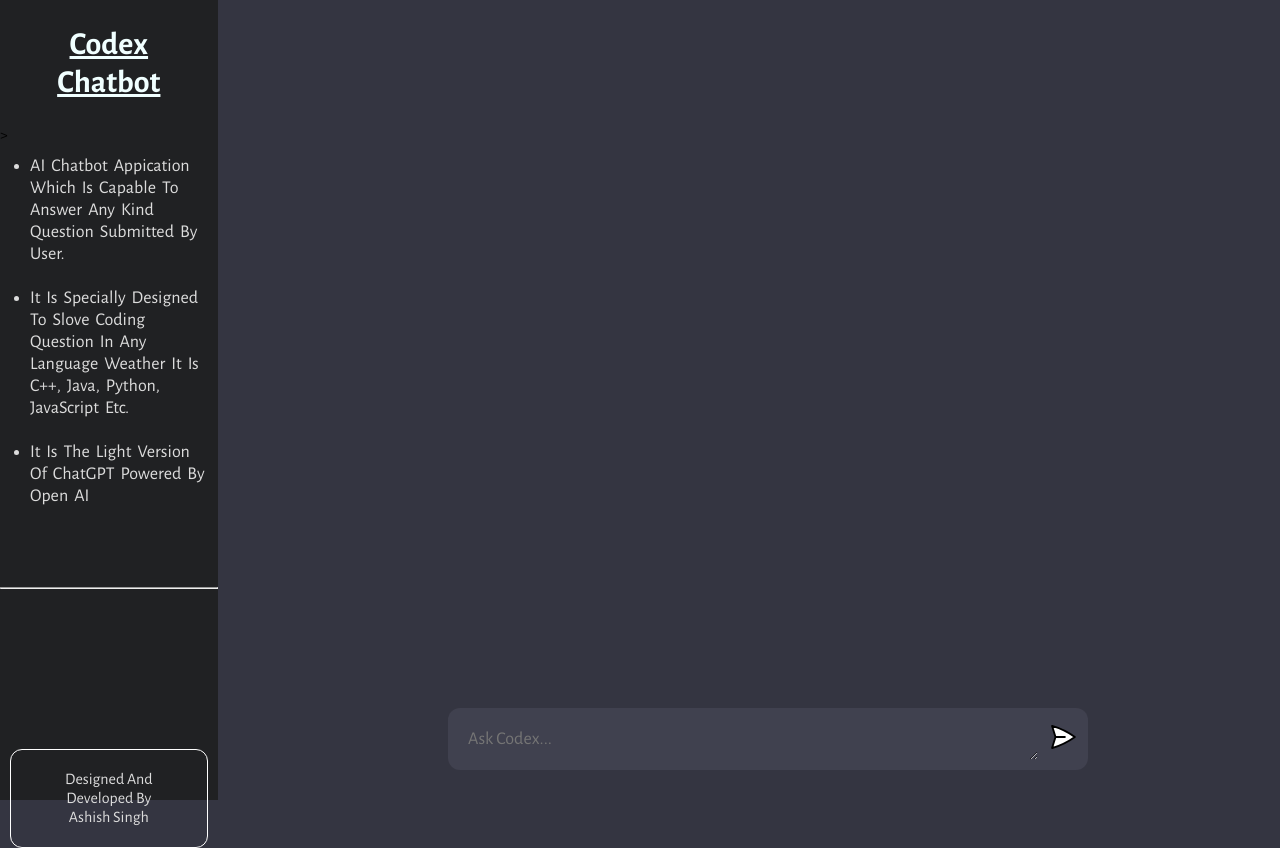
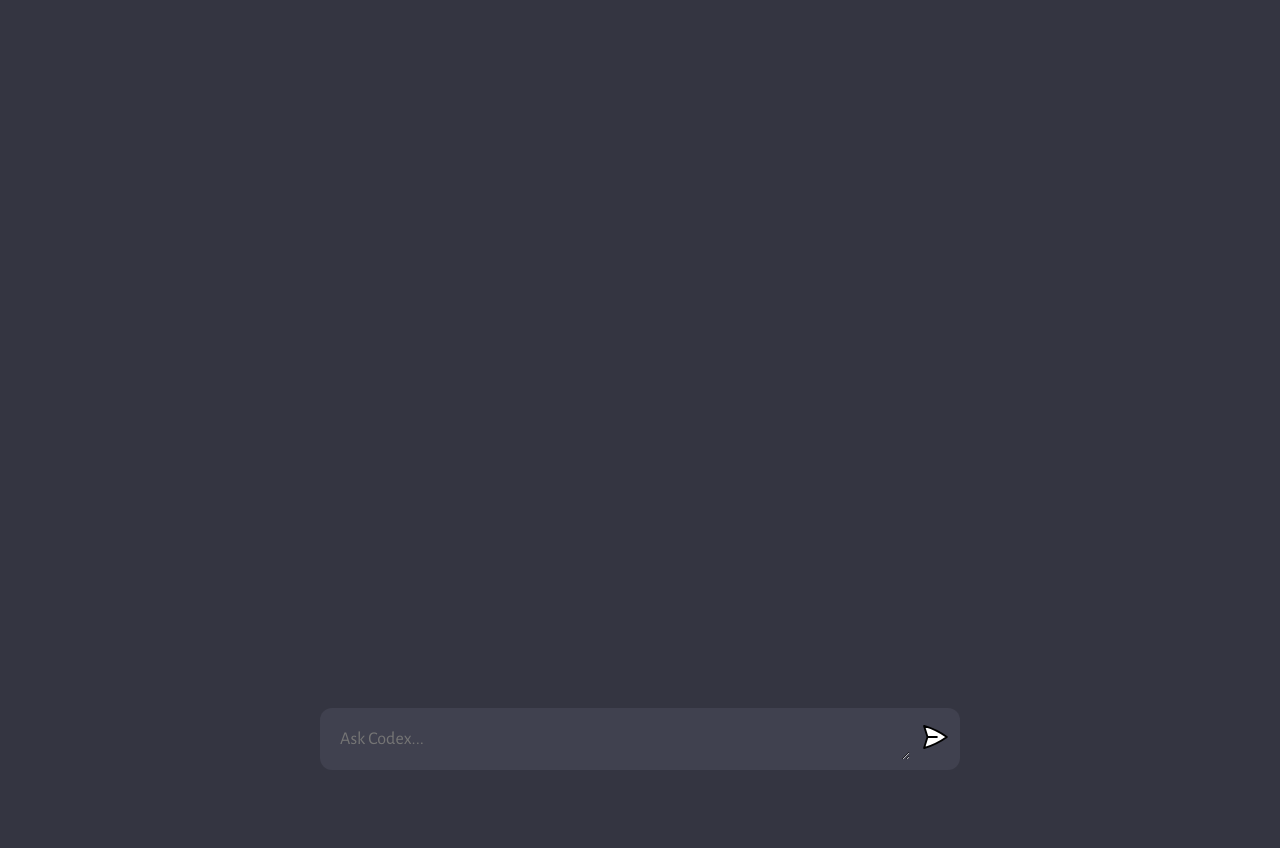
Before and after one commit to rajsingh21/My-ChatGPT-codex-, a website built with Vite: page client/index.html in a window 1280 px wide. After the commit the page ends 800 px from the top, so only its background shows below. Built offline with nearby package versions, Linux system fonts and the light colour scheme.

Commit message:
firsr commit

```diff
--- a/client/index.html
+++ b/client/index.html
@@ -1,33 +1,17 @@
 <!DOCTYPE html>
 <html lang="en">
+
 <head>
   <meta charset="UTF-8" />
   <link rel="icon" type="image/svg+xml" href="favicon.ico" />
   <meta name="viewport" content="width=device-width, initial-scale=1.0" />
-    <title>Codex - Just Ask</title>
+  <title>Codex - Your Coding AI</title>
   <link rel="stylesheet" href="style.css">
 </head>
+
 <body>
   <div id="app">
 
-      <div class="sidebar">
-
-        <div class="logo"><h1>Codex Chatbot</h1></div>>
-        <div>
-           <ul>
-            <li>AI Chatbot Appication Which Is Capable To Answer Any Kind Question Submitted By User.</li>
-            <br>
-            <li>It Is Specially Designed To Slove Coding Question In Any Language Weather It Is C++, Java, Python, JavaScript Etc.</li>
-            <br>
-            <li>It Is The Light Version Of ChatGPT Powered By Open AI</li>
-           </ul>
-           <hr>
-           <p class="credit">Designed And Developed By
-            <br>
-            Ashish Singh
-           </p>
-        </div>
-      </div>
 
     <div id="chat_container"></div>
 
@@ -44,4 +28,5 @@
   </div>
   <script type="module" src="/script.js"></script>
 </body>
+
 </html>
--- a/client/style.css
+++ b/client/style.css
@@ -22,71 +22,10 @@ body {
   justify-content: space-between;
 }
 
-.sidebar{
- width: 17vw;
- height: 100vh;
- background-color: #202123;
-}
-
-.logo{
-color: azure;
-margin:15px;
-padding: 10px;
-text-align: center;
-text-decoration:underline ;
-}
-
-ul{
-  text-align: left;
-  color: #dcdcdc;
-  margin: 10px;
-  size: 10px ;
-  padding-left: 20px;
-  font-size: large;
-  word-spacing: 3px;
-  text-rendering: auto;
-}
-
-.clear-button{
-  padding: 15px;
-  border: 1px solid white;
-  border-radius: 5px;
-  color:#dcdcdc;
-  margin: 10px;
-  margin-top: 15px;
-  text-align: left;
-}
-
-.clear-button:hover{
-  background-color: rgba(255,255,255,0.1);
-transition: ease 0.25s all;
-}
-
-hr{
-  margin-top: 10vh;
-  color: #dcdcdc;
-}
-
-.credit{
-  border: 1px solid white;
-  border-radius: 12px;
-  padding: 20px;
-  margin: 10px;
-  color:#dcdcdc;
-  text-align: center;
-  margin-top: 20vh;
-}
-
-.clear-button span{
-  padding-left: 6px;
-  padding-right: 12px;
-}
-
 #chat_container {
   position: absolute;
-  align-self: flex-end;
   flex: 1;
-  width: 83vw;
+  width: 100vw;
   height: 85%;
   overflow-y: scroll;
   display: flex;
@@ -180,7 +119,7 @@ form {
   right: 0;
   width: 50%;
   max-width: 1280px;
-  margin-left: 35vw;
+  margin-left: 25vw;
   padding: 10px;
   box-shadow: #202123;
   border-radius: 12px;
```
Also changed, not shown: 1 other file. Lines whose indentation alone changed are shown as unchanged.
